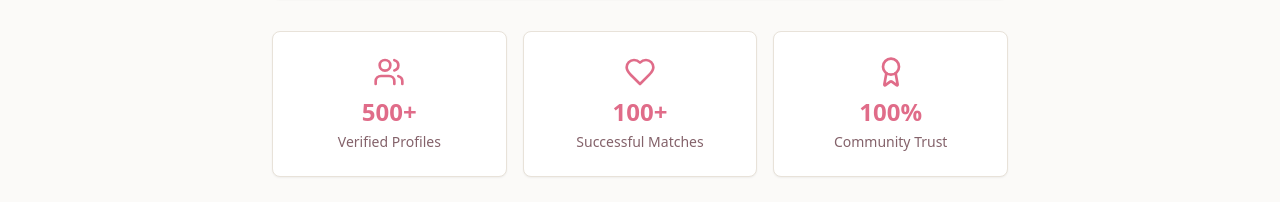
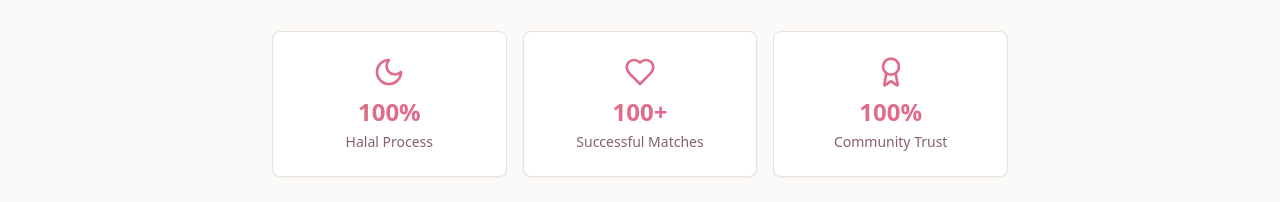
Before and after one commit to inforista2025-code/rishta-connect-islamic, a React (Vite) app: page /register in a window 1280 px wide. Shown: the part 676-878 px from the top of the page. Built offline with nearby package versions, Linux system fonts and the light colour scheme; the HTML template or start-up script is replaced by a standard one.

Commit message:
Refactor: Update stats card

```diff
--- a/src/pages/Register.tsx
+++ b/src/pages/Register.tsx
@@ -74,9 +74,9 @@ export default function Register() {
         {/* Trust Counters */}
         <div className="grid grid-cols-1 md:grid-cols-3 gap-4">
           <Card className="text-center p-6 hover:shadow-lg transition-shadow">
-            <Users className="w-8 h-8 text-primary mx-auto mb-2" />
-            <div className="text-2xl font-bold text-primary mb-1">500+</div>
-            <div className="text-sm text-muted-foreground">Verified Profiles</div>
+            <Moon className="w-8 h-8 text-primary mx-auto mb-2" />
+            <div className="text-2xl font-bold text-primary mb-1">100%</div>
+            <div className="text-sm text-muted-foreground">Halal Process</div>
           </Card>
           <Card className="text-center p-6 hover:shadow-lg transition-shadow">
             <Heart className="w-8 h-8 text-primary mx-auto mb-2" />
```
